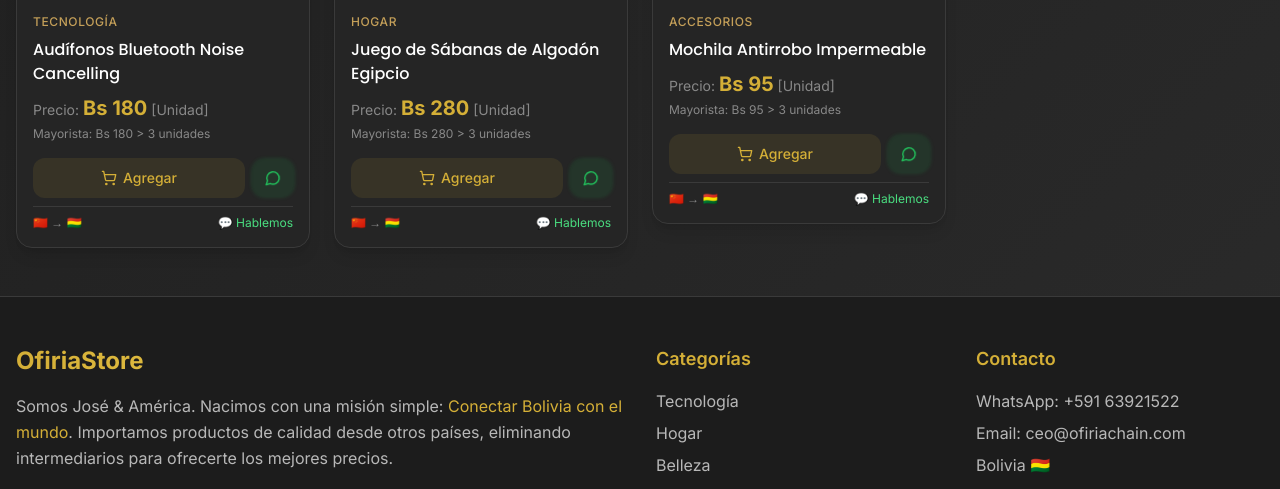
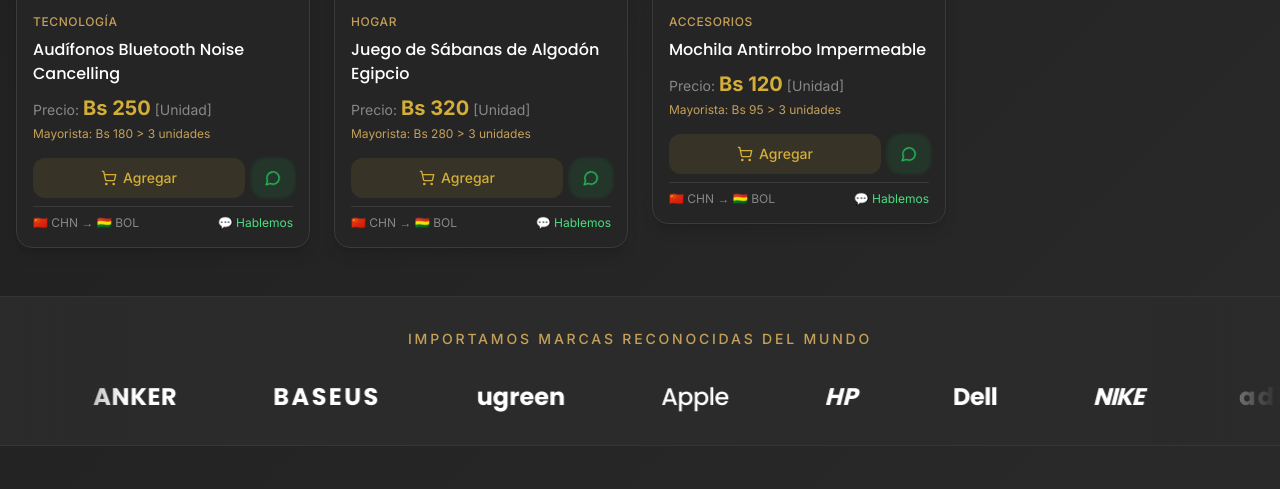
Before and after one commit to fabricioplay2learn-ctrl/OfiriaStore, a Next.js app: page / in a window 1280 px wide. Shown: the part 1058-1547 px from the top of the page. Built offline with nearby package versions, Linux system fonts and the light colour scheme.

Commit message:
Mejoras con el carrusel de marcas

```diff
--- a/app/page.tsx
+++ b/app/page.tsx
@@ -3,6 +3,7 @@
 import Link from "next/link";
 import { getProducts } from "@/lib/products";
 import ProductCard from "@/components/ProductCard";
+import BrandCarousel from "@/components/BrandCarousel";
 import { ArrowRight, Package, Shield, Truck } from "lucide-react";
 import { motion } from "framer-motion";
 import FloatingWhatsApp from "@/components/FloatingWhatsApp";
@@ -39,7 +40,7 @@
       moneda: "Bs" as const,
       oferta: true,
       arancelCero: false,
-      imagen: "https://images.unsplash.com/photo-1522771753035-711989726f1d?w=800&q=80",
+      imagen: "https://images.unsplash.com/photo-1596568461539-74a9845d4722?auto=format&fit=crop&w=800&q=80",
       descripcion: "Sábanas suaves y duraderas, 100% algodón.",
       negociable: true,
     },
@@ -209,7 +210,8 @@
           ))}
         </motion.div>
       </section>
-
+      {/* Brand Carousel */}
+      <BrandCarousel />
       {/* Floating WhatsApp */}
       <FloatingWhatsApp />
     </div>
--- /dev/null
+++ b/components/BrandCarousel.tsx
@@ -0,0 +1,72 @@
+"use client";
+
+const brands = [
+  // China
+  { name: "CHUWI", region: "CN", className: "font-black tracking-wider uppercase" },
+  { name: "Xiaomi", region: "CN", className: "font-bold tracking-tight" },
+  { name: "Anker", region: "CN", className: "font-extrabold tracking-wide uppercase" },
+  { name: "Baseus", region: "CN", className: "font-bold tracking-widest uppercase" },
+  { name: "Ugreen", region: "CN", className: "font-bold lowercase" },
+  // USA / Global
+  { name: "Apple", region: "US", className: "font-medium tracking-tight" },
+  { name: "HP", region: "US", className: "font-bold italic uppercase" },
+  { name: "Dell", region: "US", className: "font-black tracking-tight" },
+  { name: "Nike", region: "US", className: "font-black italic tracking-tighter uppercase" },
+  // Europe
+  { name: "Adidas", region: "EU", className: "font-bold tracking-widest lowercase" },
+  { name: "Puma", region: "EU", className: "font-extrabold uppercase" },
+  { name: "ZARA", region: "EU", className: "font-bold tracking-widest uppercase" },
+];
+
+export default function BrandCarousel() {
+  return (
+    <section className="py-8 bg-carboncillo overflow-hidden relative border-y border-white/5">
+      <style dangerouslySetInnerHTML={{ __html: `
+        @keyframes marquee {
+          0% { transform: translateX(0); }
+          100% { transform: translateX(-25%); }
+        }
+        .animate-marquee {
+          animation: marquee 40s linear infinite;
+        }
+        .brand-container:hover .animate-marquee {
+          animation-play-state: paused;
+        }
+      `}} />
+
+      {/* Context Copy */}
+      <div className="container mx-auto px-4 mb-8 text-center">
+        <p className="text-gold-champan text-xs md:text-sm uppercase tracking-[0.2em] font-medium">
+          Importamos marcas reconocidas del mundo
+        </p>
+      </div>
+
+      {/* Gradient Masks */}
+      <div className="absolute inset-y-0 left-0 w-16 md:w-32 bg-gradient-to-r from-carboncillo to-transparent z-10" />
+      <div className="absolute inset-y-0 right-0 w-16 md:w-32 bg-gradient-to-l from-carboncillo to-transparent z-10" />
+
+      <div className="flex brand-container">
+        <div className="flex gap-12 md:gap-24 items-center whitespace-nowrap px-4 animate-marquee will-change-transform">
+          {/* Quadruple the list for robust infinite loop on large screens */}
+          {[...brands, ...brands, ...brands, ...brands].map((brand, index) => (
+            <div
+              key={`${brand.name}-${index}`}
+              className="group cursor-default flex items-center justify-center gap-2 relative"
+            >
+              <span className={`text-xl md:text-2xl text-text-muted/60 group-hover:text-gold transition-all duration-300 font-poppins ${brand.className}`}>
+                {brand.name}
+              </span>
+
+              {/* Flag tooltip on hover */}
+              <span className="opacity-0 group-hover:opacity-100 transition-opacity duration-300 absolute -top-6 left-1/2 -translate-x-1/2 text-sm">
+                {brand.region === "CN" && "🇨🇳"}
+                {brand.region === "US" && "🇺🇸"}
+                {brand.region === "EU" && "🇪🇺"}
+              </span>
+            </div>
+          ))}
+        </div>
+      </div>
+    </section>
+  );
+}
--- a/components/ProductCard.tsx
+++ b/components/ProductCard.tsx
@@ -83,12 +83,12 @@
           <div className="flex items-baseline gap-1">
             <span className="text-text-muted text-sm">Precio:</span>
             <span className="text-gold text-xl font-bold">
-              Bs {product.precioMayor > 0 ? product.precioMayor : product.precioUnitario}
+              Bs {product.precioUnitario > 0 ? product.precioUnitario : product.precioMayor}
             </span>
             <span className="text-text-muted text-sm"> [Unidad]</span>
           </div>
           {product.precioMayor > 0 ? (
-            <p className="text-xs text-text-muted">
+            <p className="text-xs text-gold-champan">
               Mayorista: Bs {product.precioMayor} {'>'} 3 unidades
             </p>
           ) : (
@@ -128,7 +128,7 @@
 
         {/* Línea de confianza */}
         <p className="text-xs text-text-muted pt-2 border-t border-border-custom flex items-center justify-between">
-          <span>🇨🇳 → 🇧🇴</span>
+          <span>🇨🇳 CHN → 🇧🇴 BOL</span>
           {product.negociable && <span className="text-green-400">💬 Hablemos</span>}
         </p>
       </div>
```
